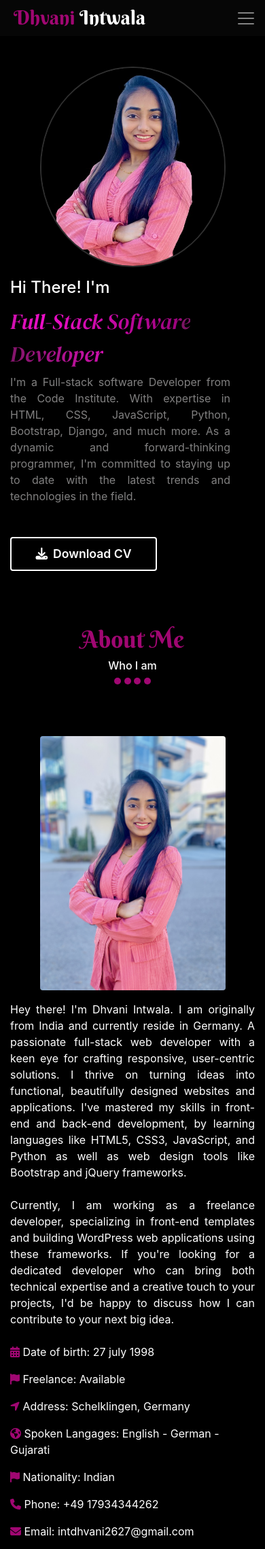
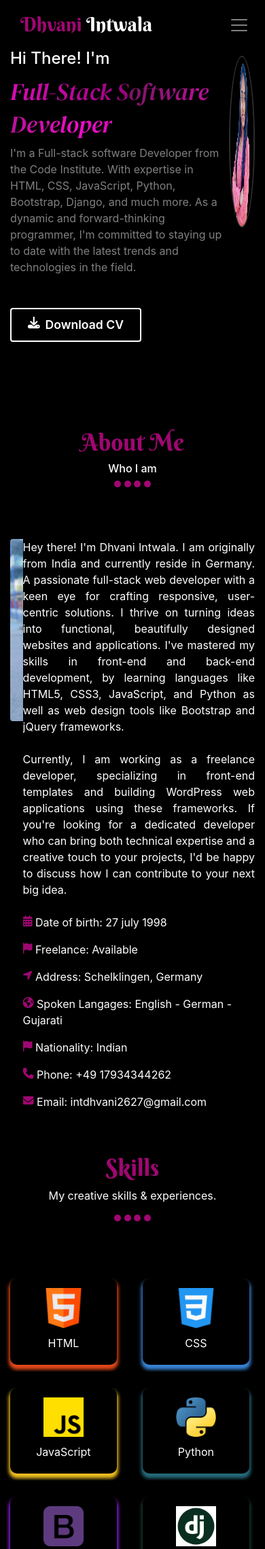
Before and after one commit to Dhvani-intwala/portfolio, a Django app: page / in a window 390 px wide. Shown: the top 2279 px of the page at 68% size. Run offline with Django 5.2, Linux system fonts and the light colour scheme; some libraries are stand-ins or nearby versions; some web fonts are replaced.

Commit message:
Updated media query

```diff
--- a/home/templates/home/index.html
+++ b/home/templates/home/index.html
@@ -17,7 +17,7 @@
             <div class="">
                 <div class="text-about mb-5">
                     <h3 class="text">Hi There! I'm</h3>
-                    <h1><span class="education">Full-Stack Software Developer</span></h1>
+                    <h1 class="overflow-hidden"><span class="education">Full-Stack Software Developer</span></h1>
                     <p class="text-color mt-2">I'm a Full-stack software Developer from the Code Institute. With expertise in HTML, CSS, JavaScript, Python, Bootstrap, Django, and much more. As a dynamic and forward-thinking programmer, I'm committed to staying up to date with the latest trends and technologies in the field.</p>
                     <div class="d-flex mb-5 mt-5">
                         <a href="lebenslauf.pdf" download="lebenslauf" class="btn cv-btn button"><i class="fa fa-download mr-2"></i>Download CV</a>
@@ -38,7 +38,7 @@
         <div>
             <div>
                 <h2 class="title">About Me</h2>
-                <h6 class="text-center">Who I am </h6>
+                <h6 class="text-center overflow-hidden">Who I am </h6>
                 <div class="text-center">
                     <span class="dot"></span>
                     <span class="dot"></span>
@@ -135,7 +135,7 @@
 <!-- PROJECT PAGE -->
 
 
-<div id="project" class="project bg mb-5 page-section">
+<div id="project" class="project bg mb-5 page-section mx-auto">
     <div class="container allpages">
         <h2 class="title mb-2">Projects</h2>
         <p class="text-center">Check out some of my work</p>
@@ -146,13 +146,13 @@
             <span class="dot"></span>
         </div>
         <p class="mb-5 project-text">Following projects showcases my skills and experience through real-world examples of my work. Each project is briefly described with links to code repositories and live demos in it. It reflects my ability to solve complex problems, work with different technologies, and manage projects effectively.</p>
-        <div class="row mb-5 mt-2 project-center">
+        <div class="row mb-5 mt-2">
             <div class="col-lg-4 col-md-6 mb-4">
                 <div class="cards">
                     <div class="card-slide">
                         <div class="card-slide-front">
                             <a href="https://dhvani-intwala.github.io/India-Independence/" target="_blank" class="livelink">
-                                <img src="{% static 'images/project1.jpg'%}" alt="History of india" class="project-img">
+                                <img src="{% static 'images/Project1.jpg'%}" alt="History of india" class="project-img">
                             </a>
                         </div>
                         <div class="card-slide-back">
--- a/static/css/style.css
+++ b/static/css/style.css
@@ -30,10 +30,6 @@ html{
 
 .bg{
     background-color: #000000;
-}
-
-.container{
-    width:70%;
 }
 /* -------------------- MESSAGE ALERT BAR------------------------ */
 
@@ -437,15 +433,22 @@ hr{
 
 
 @media only screen and (max-width: 600px) {
+
+    *{
+        scroll-behavior: smooth;
+        overflow-x: hidden;
+
+    }
     /* Navbar */
     .navbar {
       padding: 10px 10px;
+      width: 100vw;
     }
 
     .navbar .nav-link{
         text-align: center;
         margin: 10px 10px;
-        font-size: 1.2rem;
+        font-size: 1.4rem;
     }
 
     .logo {
@@ -461,8 +464,8 @@ hr{
 
     /* Home page */
     .img-fluid {
-      width: 70vw;
-      height: 40vh;
+      width: 65vw;
+      height: 30vh;
       margin-left: 0;
       margin-right: auto;
       border-radius: 50%;
@@ -470,25 +473,27 @@ hr{
     }
 
     .text-about p {
-      width: 70vw;
-      text-align: justify;
+      width: 100%;
     }
 
     .cv-btn {
       width: 60%;
     }
     .education{
-        font-size: 2rem;
+        overflow: hidden;
+        font-size: 2.2rem;
     }
 
     /* About page */
     .rounded {
       width: 50vw;
       height: auto;
+      display: block;
+      margin: auto;
     }
 
     .about p {
-      width: 85%;
+      width: 100%;
       margin-left: 0 !important;
     }
     .data-flex{
@@ -503,17 +508,20 @@ hr{
     }
 
     /* Projects page */
+
     .card-slide-front img{
-      width: 80vw;
-      height: 27vh;
+      max-width: 100vw;
+      max-height: 100vh;
     }
-    .project-center{
-        margin: auto;
+
+    .project-text{
+        width: 100%;
     }
+
 
     /* Contact page */
     .contact form {
-      width: 90%;
+      width: 80vw !important;
     }
 
     .contact-btn {
@@ -523,6 +531,7 @@ hr{
     /* Footer */
     .footer-text {
       font-size: 0.8rem;
+      width: 80vw;
     }
 
     .icon-footer {
@@ -530,113 +539,26 @@ hr{
     }
 }
 
-@media only screen and (max-width: 567px) {
-    /* Navbar */
-    .logo {
-      font-size: 1.8rem;
+@media screen and (min-width: 600px) and (max-width:1024px){
+    .container{
+        width: 100vw !important;
+    }
+    .navbar {
+        padding: 10px 10px;
+        width: 100vw;
+        position: fixed;
     }
 
-    ul li a {
-      font-size: 0.9rem;
-    }
-
-    .allpages{
-        width: 100vw;
-    }
-    .navbar {
-        width: 100vw;
-        padding: 0 !important;
-        background-color: var(--black-color)
-    }
-    /* Home page */
-    .img-fluid {
-      width: 70vw;
-      height: 35vh;
-      margin-top: 50px ;
-    }
-
-    .text-about p {
-      width: 90%;
-    }
-
-    .cv-btn {
-      width: 60%;
-    }
-
-    .home-flex{
-        flex-direction: column;
-        flex-direction: column-reverse;
-    }
-
-    /* About page */
-    .about-flex{
-        flex-direction: column;
-    }
-    .data-flex{
-        flex-direction: column;
-        text-align: left !important;
-    }
-    .rounded {
-      width: 70vw;
-      margin: auto;
-      display: block;
-    }
-
-    .about p {
-      width: 100%;
-    }
-
-    /* Skill page */
-    .img-skill {
-      width: 20vw;
-    }
-
-    /* Projects page */
-    .project-img {
-      width: 90vw;
-      object-fit: fill;
-      margin: 10px auto;
-    }
-
-    .project-text{
-        width: 90vw;
-    }
-
-    /* Contact page */
-    .contact-btn {
-      width: 80%;
-    }
-
-    #contact-form{
-        width:80vw;
-    }
-
-    /* Footer */
-    .footer-text {
-      font-size: 0.7rem;
-      width: 80vw;
-    }
-
-    .icon-footer {
-      font-size: 1.2rem;
-    }
-}
-
-@media screen and (min-width: 768px) and (max-width:1024px){
-    .navbar {
-        width: 100vw;
-        padding: 0 !important;
-        background-color: var(--black-color);
-        position: fixed;
+    .navbar .nav-link{
+          text-align: center;
+          margin: 10px 10px;
+          font-size: 1.4rem;
     }
     .project-img {
         width: 80vw;
         height: 17vh;
         object-fit: fill;
 
-    }
-    .allpages{
-        width: 100vw;
     }
     .home-flex{
         flex-direction: column;
@@ -655,7 +577,8 @@ hr{
         width: 80vw;
     }
     .rounded {
-        width: 60vw;
+        width: 35vw;
+        height: 30vh;
         margin: auto;
         display: block;
     }
@@ -676,10 +599,13 @@ hr{
     #contact-form{
         width:60vw;
     }
+    .img-skill {
+        width: 18vw;
+    }
 
 }
 
-@media only screen and (max-width: 820px){
+/* @media only screen and (max-width: 820px){
     .home-flex{
         flex-direction: column;
         flex-direction: column-reverse;
@@ -689,9 +615,13 @@ hr{
     }
     .navbar{
         padding: 0 !important;
+        position: fixed;
     }
     .allpages{
         width: 100vw;
     }
+    .navbar{
+        position: fixed;
+    }
 
-}
+} */
```
